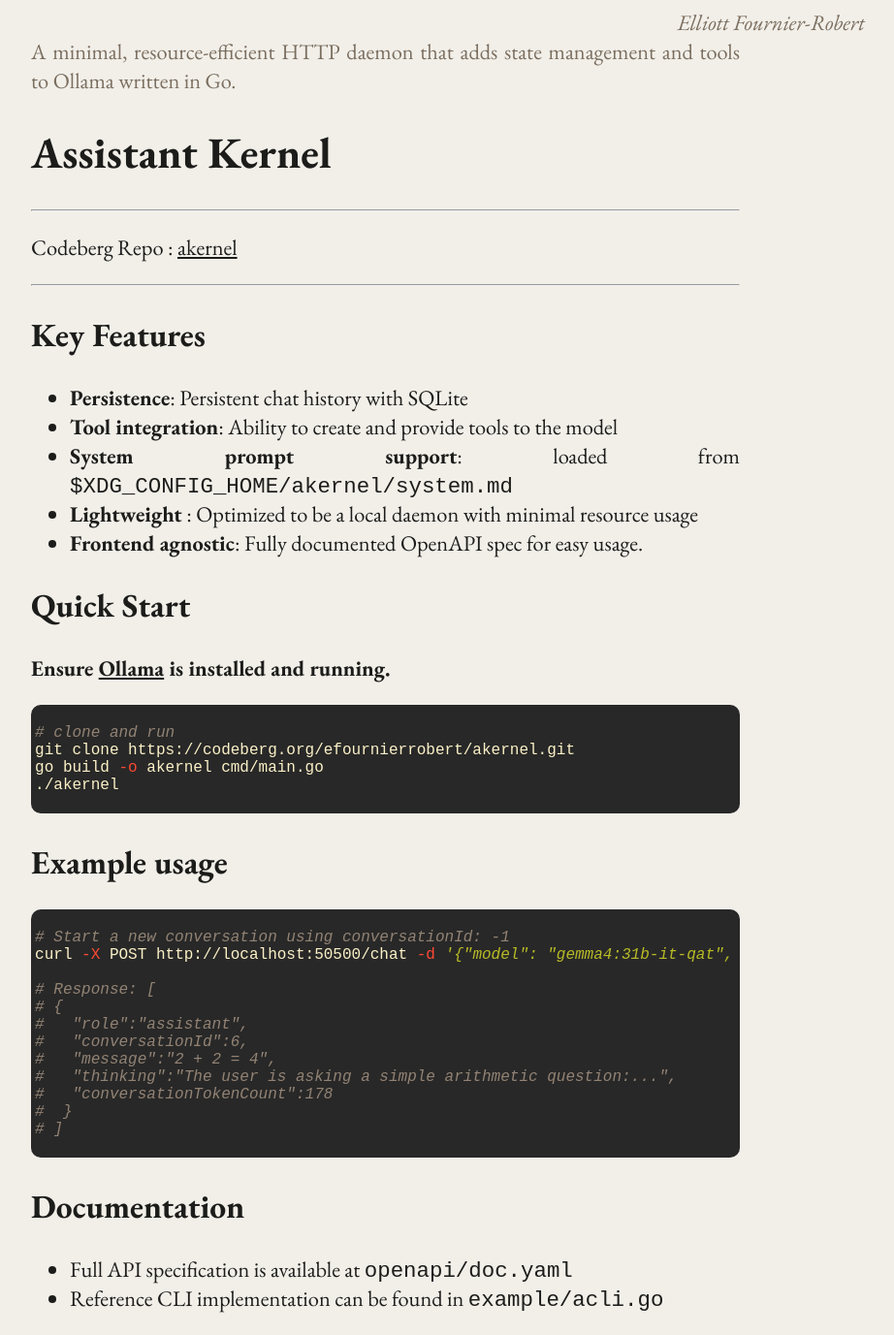
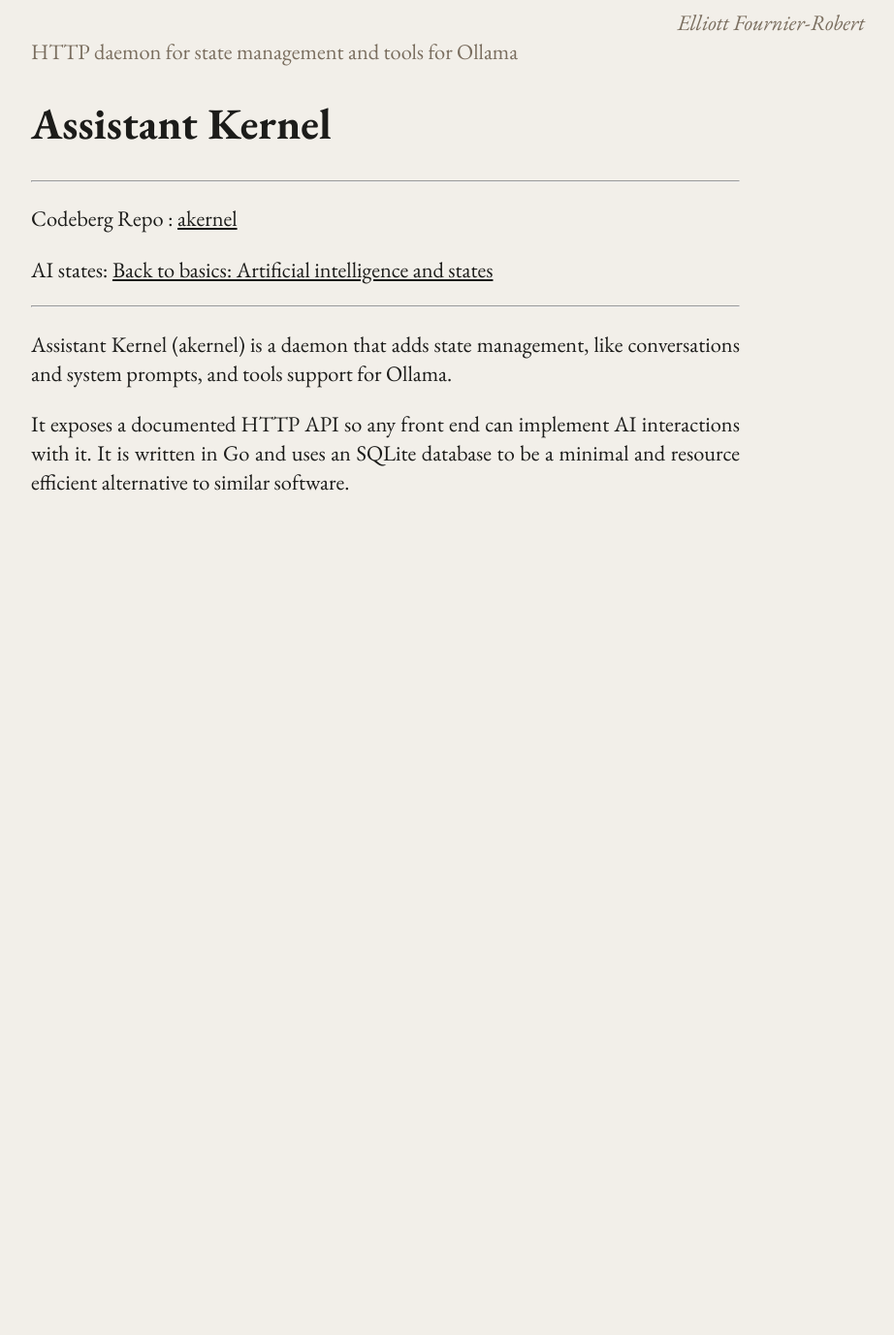
Before and after one commit to eFournierRobert/eFournierRobert.github.io, a Jekyll site: the page built from _projects/akernel.md, in a window 1280 px wide. Shown: the whole page at 97% size, without its empty margins (178-1100 px from the left). Built offline with Jekyll 4.4.1, drawn with Linux system fonts in a browser that asks for light colours; after the commit the page ends 900 px from its top, so only the background shows below that.

Commit message:
modified the project article

````diff
--- a/_projects/akernel.md
+++ b/_projects/akernel.md
@@ -5,7 +5,7 @@
 ---
 
 <div class="muted">
-    A minimal, resource-efficient HTTP daemon that adds state management and tools to Ollama written in Go.
+    HTTP daemon for state management and tools for Ollama
 </div>
 <!--excerpt-end-->
 
@@ -13,41 +13,10 @@
 ---
 Codeberg Repo : [akernel](https://codeberg.org/efournierrobert/akernel/)
 
+AI states: [Back to basics: Artificial intelligence and states](/2026/06/25/ai-states.html)
+
 ---
 
-## Key Features
-- **Persistence**: Persistent chat history with SQLite
-- **Tool integration**: Ability to create and provide tools to the model
-- **System prompt support**: loaded from `$XDG_CONFIG_HOME/akernel/system.md`
-- **Lightweight** : Optimized to be a local daemon with minimal resource usage
-- **Frontend agnostic**: Fully documented OpenAPI spec for easy usage.
+Assistant Kernel (akernel) is a daemon that adds state management, like conversations and system prompts, and tools support for Ollama.
 
-## Quick Start
-**Ensure [Ollama](https://ollama.com/) is installed and running.**
-
-```bash
-# clone and run
-git clone https://codeberg.org/efournierrobert/akernel.git
-go build -o akernel cmd/main.go
-./akernel
-```
-
-## Example usage
-```bash
-# Start a new conversation using conversationId: -1
-curl -X POST http://localhost:50500/chat -d '{"model": "gemma4:31b-it-qat", "message": "Could you tell me what is 2 + 2?", "conversationId": -1}'
-
-# Response: [
-# {
-#   "role":"assistant",
-#   "conversationId":6,
-#   "message":"2 + 2 = 4",
-#   "thinking":"The user is asking a simple arithmetic question:...",
-#   "conversationTokenCount":178
-#  }
-# ]
-```
-
-## Documentation
-- Full API specification is available at `openapi/doc.yaml`
-- Reference CLI implementation can be found in `example/acli.go`
+It exposes a documented HTTP API so any front end can implement AI interactions with it. It is written in Go and uses an SQLite database to be a minimal and resource efficient alternative to similar software.
````
